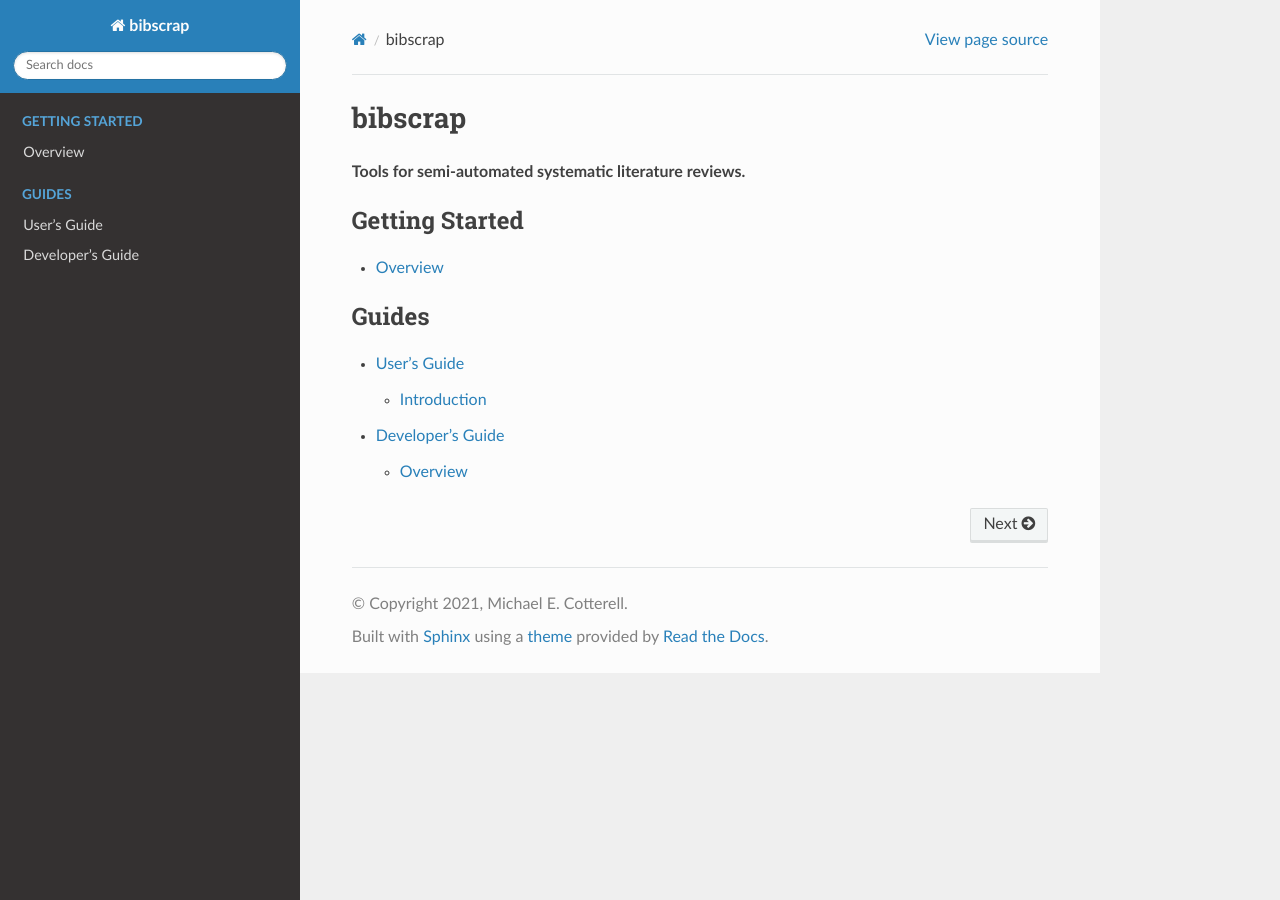
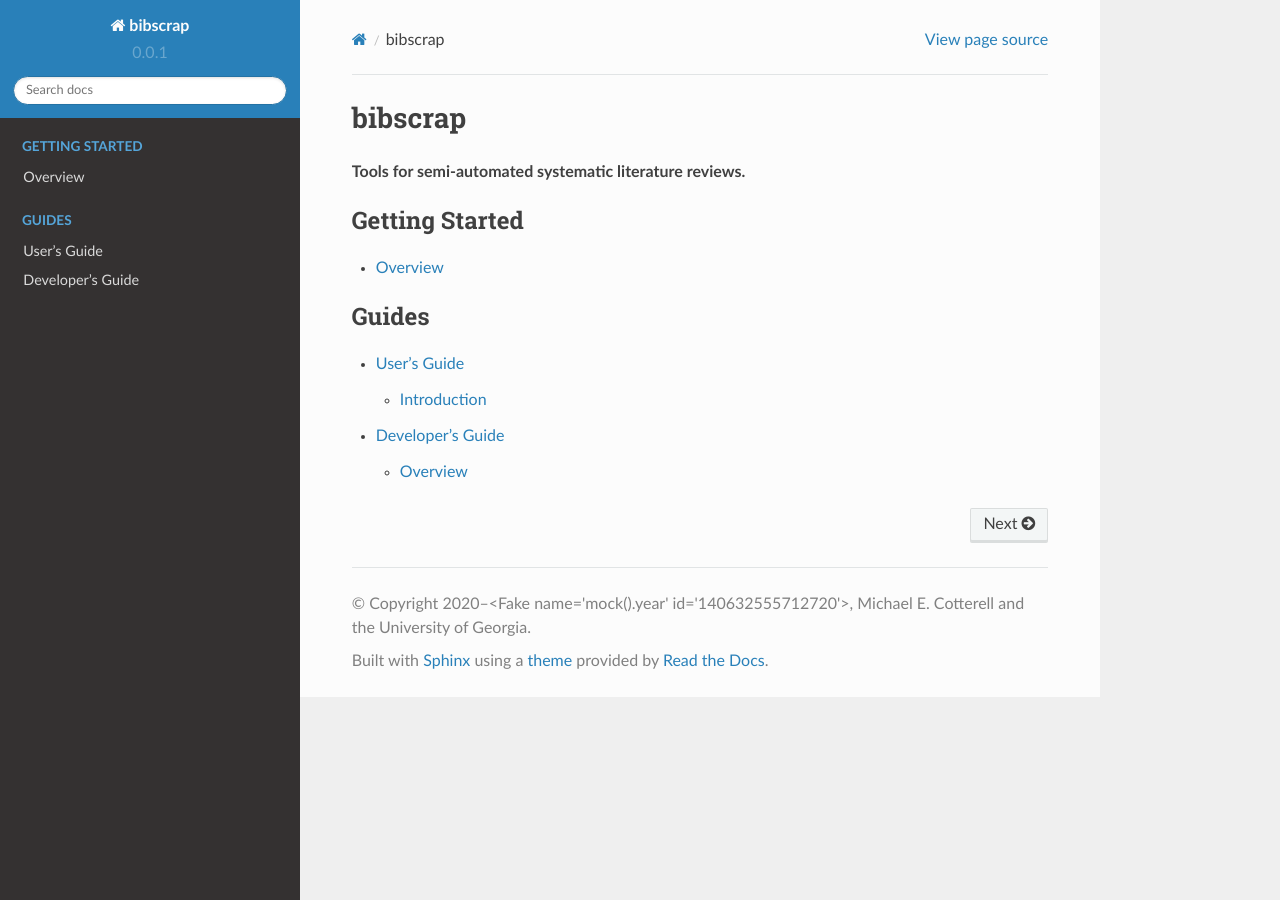
Before and after one commit to cotterell/bibscrap, a Sphinx documentation site: the page built from docs/index.rst, in a window 1280 px wide. Built offline with Sphinx 7.4.7 and the Read the Docs theme 2.0.0, drawn with Linux system fonts in a browser that asks for light colours; the version number is read from the project's files by our own code.

Commit message:
updated docs

```diff
--- a/docs/conf.py
+++ b/docs/conf.py
@@ -9,16 +9,18 @@
 # If extensions (or modules to document with autodoc) are in another directory,
 # add these directories to sys.path here. If the directory is relative to the
 # documentation root, use os.path.abspath to make it absolute, like shown here.
-#
-# import os
-# import sys
-# sys.path.insert(0, os.path.abspath('.'))
 
+from datetime.datetime import now
+
+import os
+import sys
+
+sys.path.insert(0, os.path.abspath(".."))
 
 # -- Project information -----------------------------------------------------
 
 project = "bibscrap"
-copyright = "2021, Michael E. Cotterell"
+copyright = f"2020–{now().year}, Michael E. Cotterell and the University of Georgia"
 author = "Michael E. Cotterell"
 
 
```
